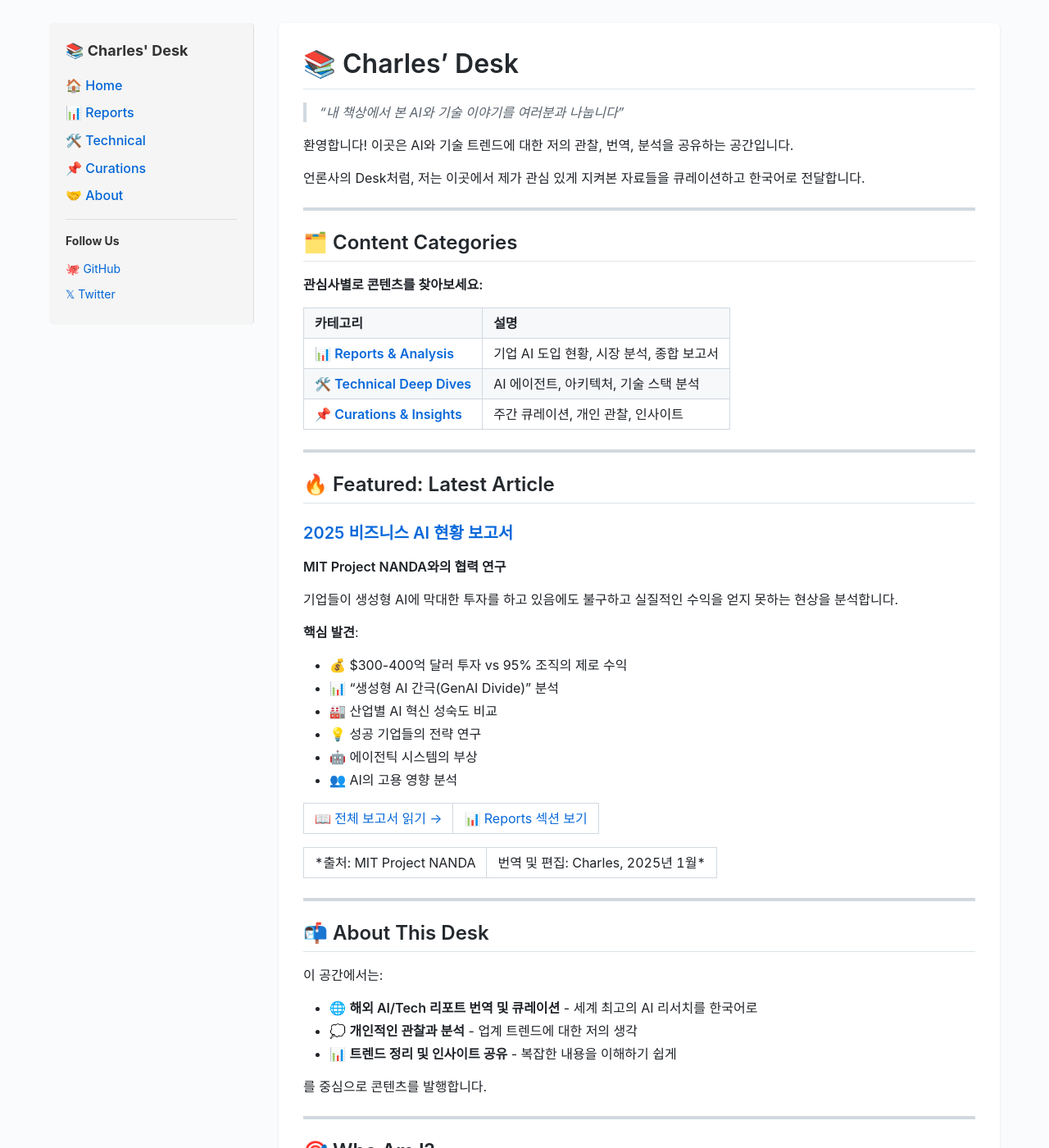
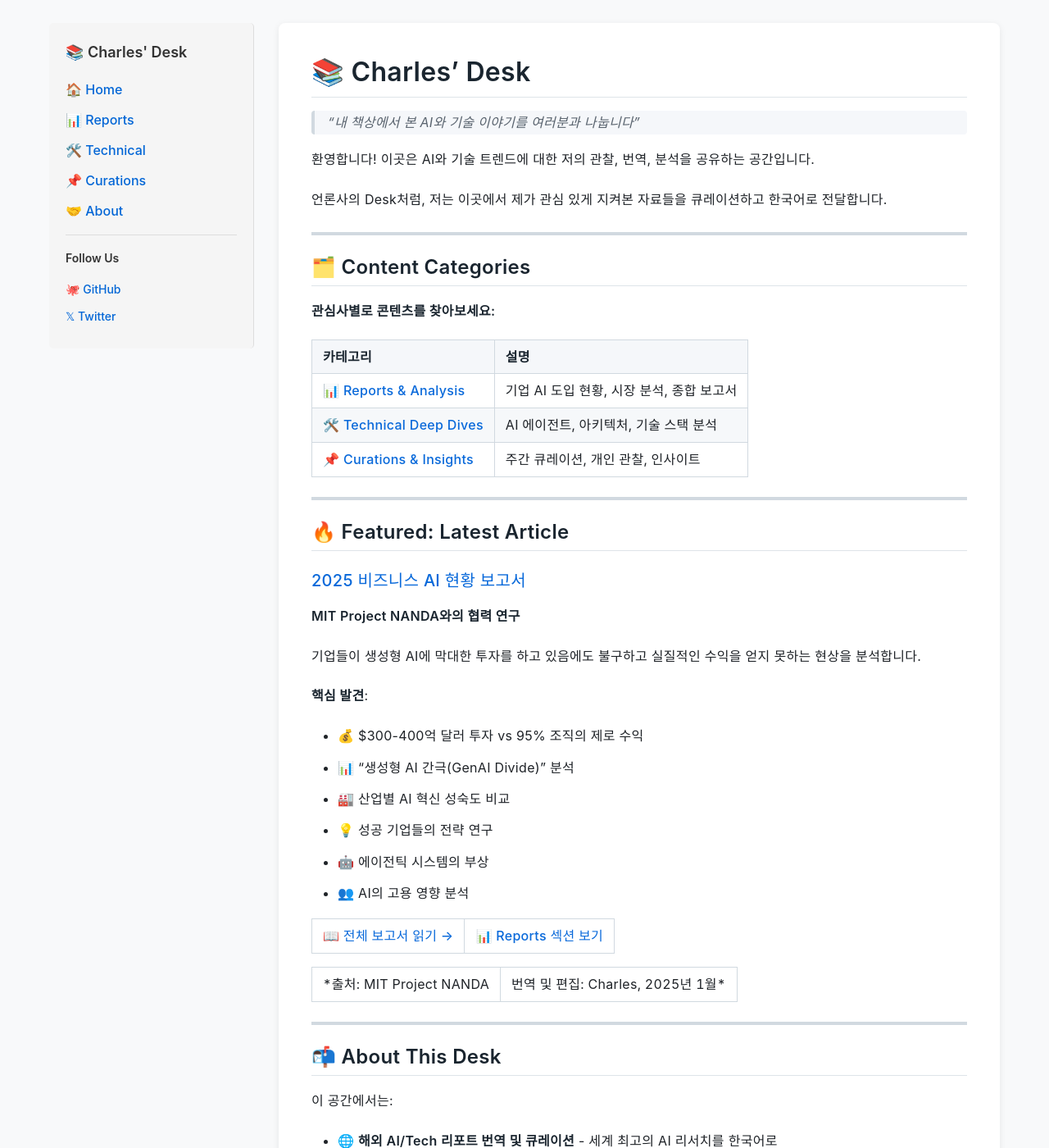
Before and after one commit to ParkCharles/charles-desk, a Jekyll site: the page built from index.md, in a window 1280 px wide and 1400 px high. Shown: the whole window at 82% size. Built offline with Jekyll 4.4.1, drawn with Linux system fonts in a browser that asks for light colours; nearby versions of some CDN libraries.

Commit message:
Improve: Enhance readability with optimal typography and color scheme
- Change text color to #2c3e50 (deep blue-gray) for better contrast
- Set white background (#ffffff) for article content
- Increase line-height to 1.8 for comfortable reading
- Improve heading hierarchy with better sizes and spacing
- Enhance link colors with better hover states
- Add subtle styling to code blocks and blockquotes
- Implement better table styling with alternating row colors
- Add letter-spacing for improved readability
- Optimize font rendering with antialiasing

These changes follow WCAG accessibility guidelines for optimal readability.

```diff
--- a/_layouts/default.html
+++ b/_layouts/default.html
@@ -15,11 +15,12 @@
   <link rel="stylesheet" href="https://cdnjs.cloudflare.com/ajax/libs/github-markdown-css/5.2.0/github-markdown.min.css">
   <style>
     :root {
-      --color-primary: #0366d6;
-      --color-text: #24292e;
-      --color-bg: #ffffff;
-      --color-bg-secondary: #f5f5f5;
-      --color-border: #e1e4e8;
+      --color-primary: #0056b3;
+      --color-text: #2c3e50;
+      --color-bg: #fafbfc;
+      --color-bg-secondary: #f5f7fa;
+      --color-border: #d4d9e0;
+      --accent-color: #0056b3;
     }
 
     * {
@@ -27,10 +28,13 @@
     }
 
     body {
-      font-family: -apple-system, BlinkMacSystemFont, "Segoe UI", Helvetica, Arial, sans-serif;
-      line-height: 1.6;
+      font-family: -apple-system, BlinkMacSystemFont, "Segoe UI", "Segoe UI", "Helvetica Neue", sans-serif;
+      line-height: 1.8;
       color: var(--color-text);
-      background-color: #fafbfc;
+      background-color: #f8f9fa;
+      font-size: 16px;
+      -webkit-font-smoothing: antialiased;
+      -moz-osx-font-smoothing: grayscale;
     }
 
     .page-wrapper {
@@ -53,10 +57,17 @@
     }
 
     .markdown-body {
-      background-color: var(--color-bg);
-      padding: 30px;
-      border-radius: 6px;
-      box-shadow: 0 1px 3px rgba(0, 0, 0, 0.1);
+      background-color: #ffffff;
+      padding: 40px;
+      border-radius: 8px;
+      box-shadow: 0 2px 8px rgba(0, 0, 0, 0.08);
+      line-height: 1.8;
+      letter-spacing: 0.3px;
+    }
+
+    .markdown-body p {
+      margin-bottom: 1.2em;
+      line-height: 1.85;
     }
 
     .page-footer {
@@ -76,53 +87,150 @@
       }
 
       .markdown-body {
-        padding: 20px;
+        padding: 24px;
+      }
+
+      h1 {
+        font-size: 1.8em;
+      }
+
+      h2 {
+        font-size: 1.5em;
+      }
+
+      h3 {
+        font-size: 1.2em;
+      }
+
+      body {
+        font-size: 15px;
       }
     }
 
-    /* 커스텀 스타일 */
-    h1 { color: #24292e; border-bottom: 2px solid #e1e4e8; padding-bottom: 10px; }
-    h2 { color: #24292e; margin-top: 30px; }
-    h3 { color: #0366d6; }
+    /* 타이포그래피 및 가독성 최적화 */
+    h1 {
+      color: #1a252f;
+      border-bottom: 3px solid #0056b3;
+      padding-bottom: 12px;
+      margin-top: 40px;
+      margin-bottom: 20px;
+      font-weight: 700;
+      font-size: 2.2em;
+      line-height: 1.3;
+    }
 
-    a { color: #0366d6; text-decoration: none; }
-    a:hover { text-decoration: underline; }
+    h2 {
+      color: #1a252f;
+      margin-top: 35px;
+      margin-bottom: 15px;
+      font-weight: 700;
+      font-size: 1.8em;
+      line-height: 1.3;
+    }
+
+    h3 {
+      color: #0056b3;
+      margin-top: 25px;
+      margin-bottom: 12px;
+      font-weight: 600;
+      font-size: 1.4em;
+    }
+
+    h4, h5, h6 {
+      color: #2c3e50;
+      margin-top: 20px;
+      margin-bottom: 10px;
+      font-weight: 600;
+    }
+
+    a {
+      color: #0056b3;
+      text-decoration: none;
+      font-weight: 500;
+      transition: color 0.2s ease;
+    }
+
+    a:hover {
+      color: #003d82;
+      text-decoration: underline;
+    }
 
     code {
-      background-color: #f6f8fa;
-      border-radius: 3px;
-      padding: 2px 6px;
+      background-color: #f5f7fa;
+      border: 1px solid #e1e4e8;
+      border-radius: 4px;
+      padding: 3px 8px;
       font-family: "SFMono-Regular", Consolas, "Liberation Mono", Menlo, monospace;
+      font-size: 0.9em;
+      color: #d73a49;
     }
 
     pre {
-      background-color: #f6f8fa;
+      background-color: #f5f7fa;
+      border: 1px solid #e1e4e8;
       border-radius: 6px;
       padding: 16px;
       overflow-x: auto;
+      line-height: 1.5;
+    }
+
+    pre code {
+      background-color: transparent;
+      border: none;
+      color: #2c3e50;
+      padding: 0;
     }
 
     table {
       border-collapse: collapse;
       width: 100%;
+      margin-bottom: 1.5em;
     }
 
     table th, table td {
-      border: 1px solid #ddd;
-      padding: 12px;
+      border: 1px solid #d4d9e0;
+      padding: 14px;
       text-align: left;
     }
 
     table th {
-      background-color: #f6f8fa;
-      font-weight: bold;
+      background-color: #f5f7fa;
+      font-weight: 700;
+      color: #1a252f;
+    }
+
+    table tr:nth-child(even) {
+      background-color: #f9fafb;
     }
 
     blockquote {
-      border-left: 4px solid #ddd;
+      border-left: 4px solid #0056b3;
       padding-left: 16px;
       margin-left: 0;
-      color: #6a737d;
+      color: #555;
+      font-style: italic;
+      background-color: #f5f7fa;
+      padding: 12px 16px;
+      border-radius: 4px;
+    }
+
+    strong {
+      font-weight: 700;
+      color: #1a252f;
+    }
+
+    em {
+      font-style: italic;
+    }
+
+    ul, ol {
+      margin-bottom: 1.2em;
+      padding-left: 24px;
+    }
+
+    li {
+      margin-bottom: 0.6em;
+      line-height: 1.8;
     }
   </style>
 </head>
```
